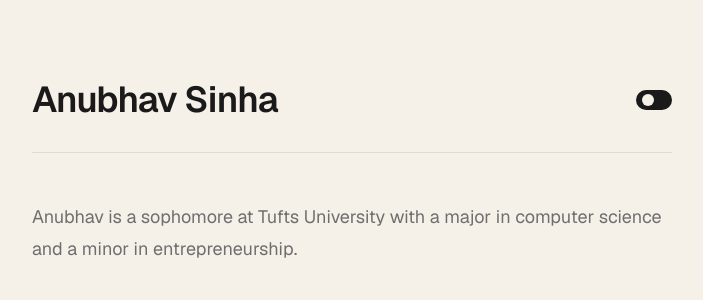
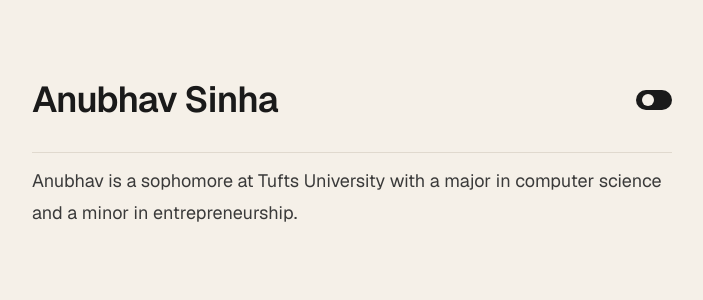
Before and after one commit to somethinghere0/my-website, a Next.js app: page / in a window 1280 px wide. Shown: the top 300 px of the page, without its empty margins (288-991 px from the left). Built offline with nearby package versions, Linux system fonts and the light colour scheme.

Commit message:
Update page.tsx

```diff
--- a/app/page.tsx
+++ b/app/page.tsx
@@ -23,7 +23,7 @@ export default function Home() {
             />
           </button>
         </header>
-        <p className={`text-lg leading-8 ${dark ? "text-[#a8a8a8]" : "text-[#6e6e6e]"}`}>
+        <p className={`text-lg leading-8 max-w-[660px] -mt-9 ${dark ? "text-[#d1d1d1]" : "text-[#3a3a3a]"}`}>
           {content.bio}
         </p>
       </main>
```
